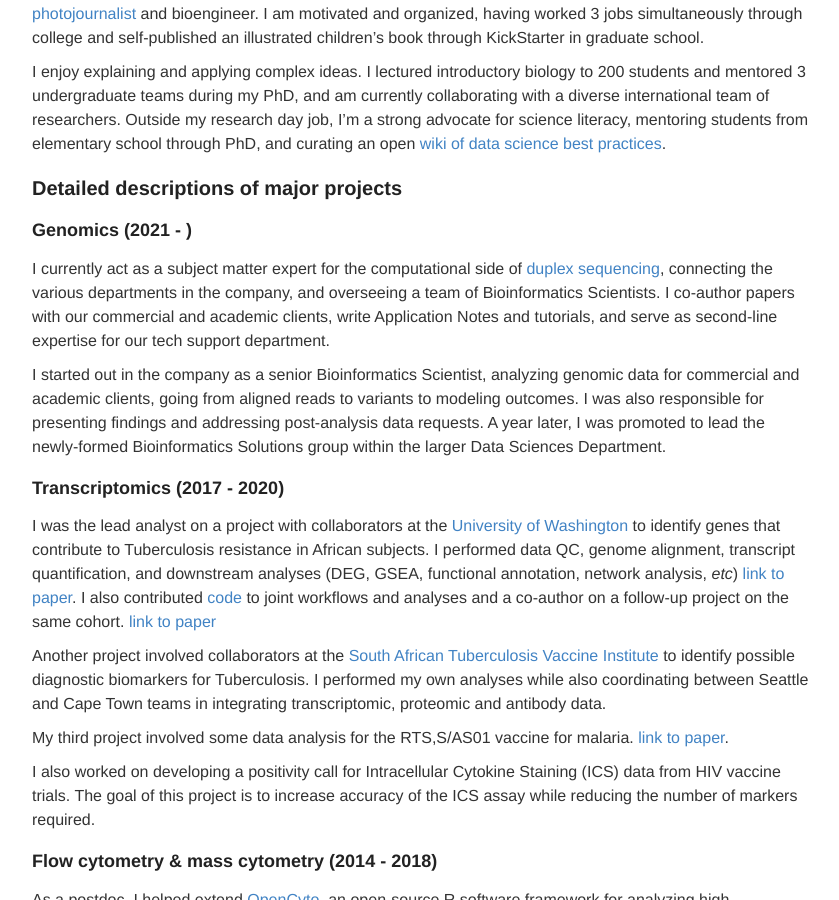
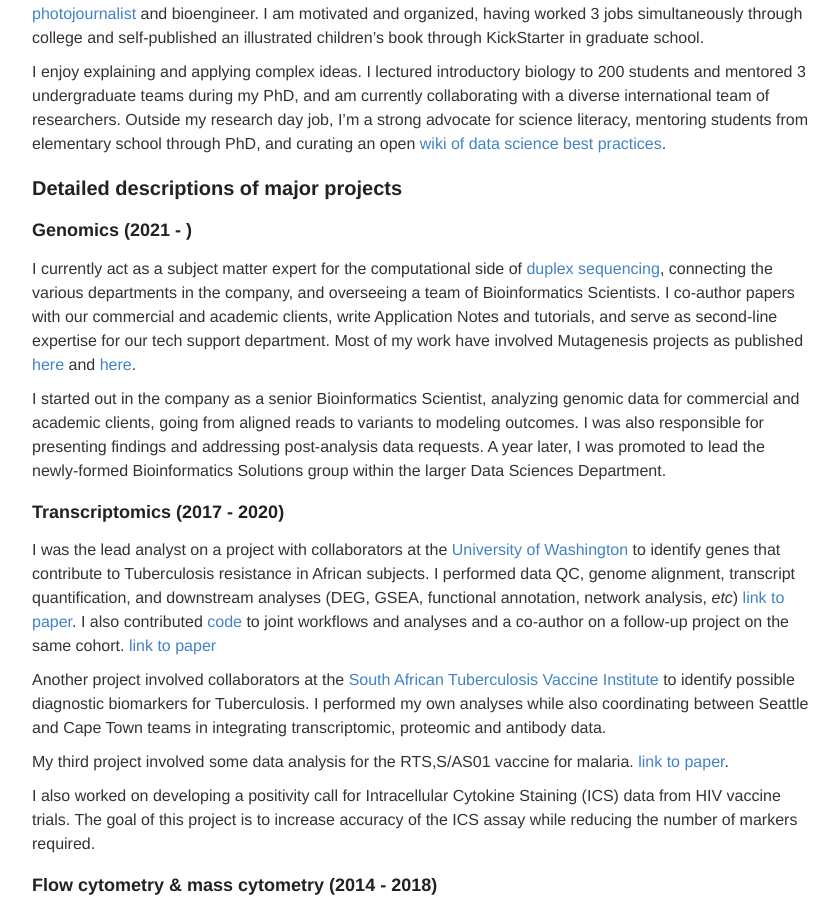
Before and after one commit to ptvan/ptvan.github.io, a Jekyll site: the page built from research.md, in a window 1280 px wide and 900 px high, scrolled down 452 px. Shown: the whole window, without its empty margins (218-1057 px from the left). Built offline with Jekyll 4.4.1, drawn with Linux system fonts in a browser that asks for light colours.

Commit message:
added links to research.md

```diff
--- a/research.md
+++ b/research.md
@@ -18,9 +18,8 @@
 
 ### Genomics (2021 - )
 
-I currently act as a subject matter expert for the computational side of [duplex sequencing](https://twinstrandbio.com/technology/), connecting the various departments in the company, and overseeing a team of Bioinformatics Scientists. I
-co-author papers with our commercial and academic clients, write Application Notes and tutorials, and serve as second-line
-expertise for our tech support department.
+I currently act as a subject matter expert for the computational side of [duplex sequencing](https://twinstrandbio.com/technology/), connecting the various departments in the company, and overseeing a team of Bioinformatics Scientists. I co-author papers with our commercial and academic clients, write Application Notes and tutorials, and serve as second-line
+expertise for our tech support department. Most of my work have involved Mutagenesis projects  as published [here](https://www.biorxiv.org/content/10.1101/2023.02.22.529418v1) and [here](https://www.biorxiv.org/content/10.1101/2023.02.23.529719v1).
 
 I started out in the company as a senior Bioinformatics Scientist, analyzing genomic data for commercial and academic clients, going from aligned reads to variants to modeling outcomes. I was also responsible for presenting findings and addressing post-analysis data requests. A year later, I was promoted to lead the newly-formed Bioinformatics Solutions group within the larger Data Sciences Department.
 
```
